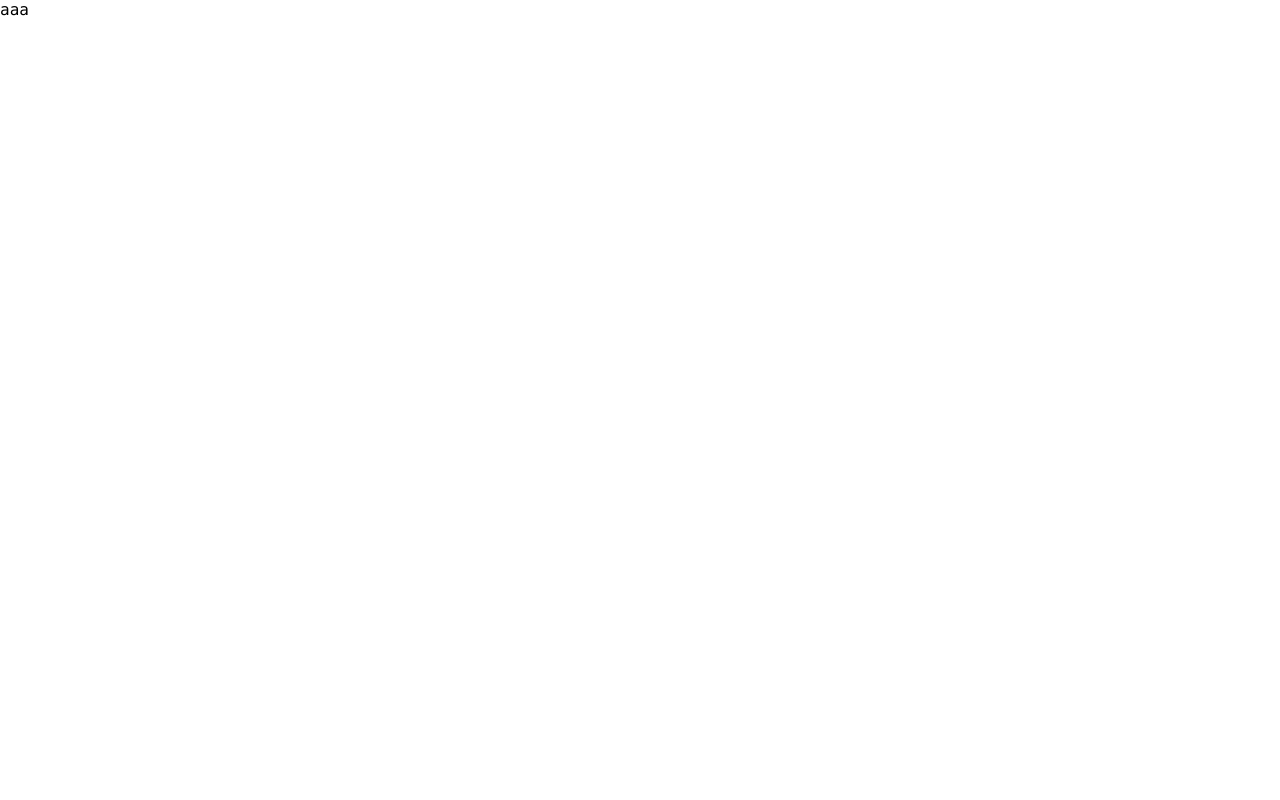
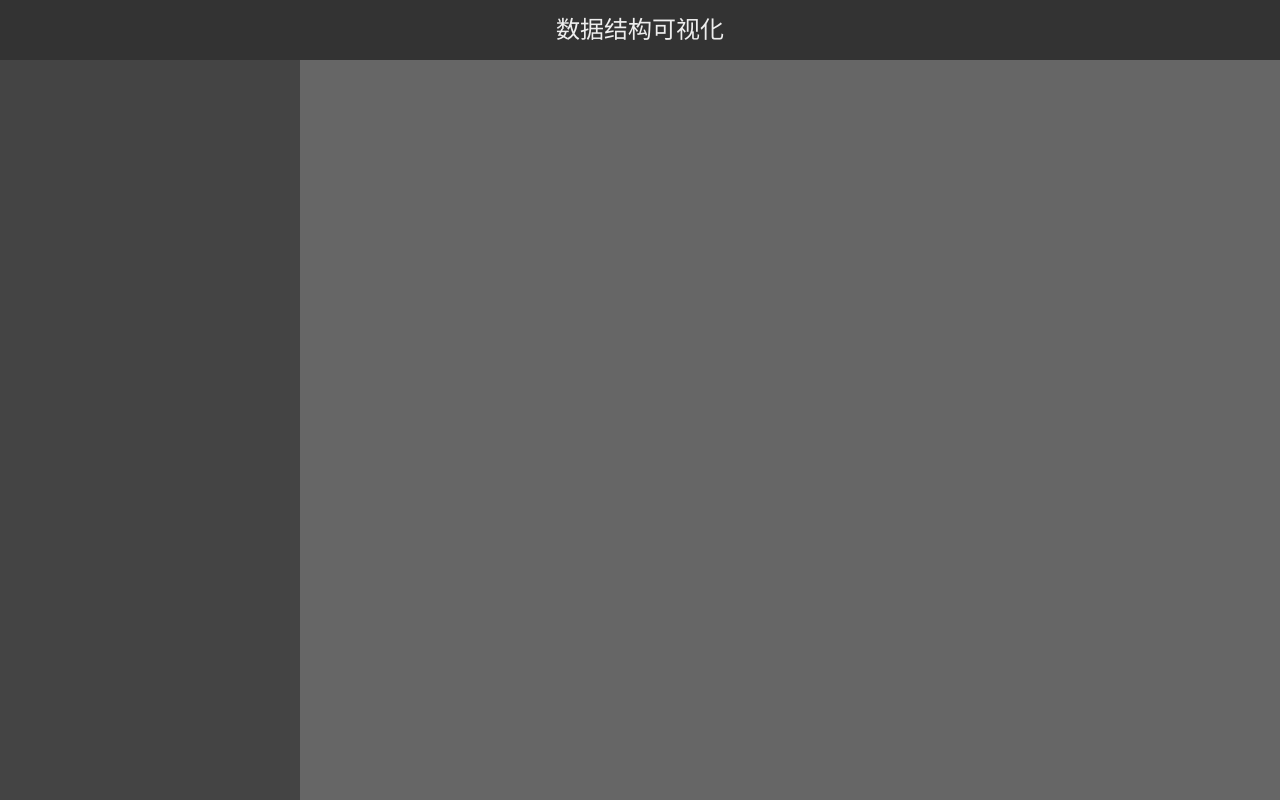
Before and after one commit to 60rzvvbj/Data-structure-visualization, a Vue app: page /project in a window 1280 px wide. Built offline with nearby package versions, Linux system fonts and the light colour scheme; the HTML template or start-up script is replaced by a standard one.

Commit message:
feat: init ElementPanel

```diff
--- /dev/null
+++ b/src/components/header/Header.vue
@@ -0,0 +1,38 @@
+<template>
+	<div class="headerRoot">
+		<div class="left"></div>
+		<div class="center">数据结构可视化</div>
+		<div class="right"></div>
+	</div>
+</template>
+
+<script lang="js">
+
+export default {
+	name: 'Header',
+	setup() {
+		let msg = 'aaa';
+		return {
+			msg
+		};
+	}
+};
+</script>
+
+<style scoped>
+.headerRoot {
+	--header-height: 60px;
+	width: 100%;
+	height: var(--header-height);
+	background-color: #333;
+}
+
+.headerRoot .center {
+	margin: auto;
+	width: 200px;
+	font-size: 24px;
+	text-align: center;
+	line-height: var(--header-height);
+	color: #eee;
+}
+</style>
--- /dev/null
+++ b/src/views/project/ElementPanel/ElementPanel.vue
@@ -0,0 +1,23 @@
+<template>
+	<div class="elememtPanelRoot">
+	</div>
+</template>
+
+<script lang="js">
+
+export default {
+	name: 'ElementPanel',
+	setup() {
+		return {
+		};
+	}
+};
+</script>
+
+<style scoped>
+.elememtPanelRoot {
+	width: 100%;
+	height: 100%;
+	background-color: #444;
+}
+</style>
--- a/src/views/project/Project.vue
+++ b/src/views/project/Project.vue
@@ -1,21 +1,44 @@
 <template>
-	<div>
-		{{ msg }}
+	<div class="projectRoot">
+		<Header></Header>
+		<div class="content">
+			<element-panel class="elementPanel"></element-panel>
+		</div>
 	</div>
 </template>
 
 <script lang="js">
+import ElementPanel from "./ElementPanel/ElementPanel.vue";
+import Header from '@/components/header/Header.vue';
 
 export default {
 	name: 'Project',
+	components: {
+		ElementPanel,
+		Header
+	},
 	setup() {
-		let msg = 'aaa';
 		return {
-			msg
 		};
 	}
 };
 </script>
 
 <style scoped>
+.projectRoot {
+	display: flex;
+	flex-flow: column nowrap;
+	width: 100%;
+	height: 100%;
+	background-color: #666;
+}
+
+.projectRoot .content {
+	flex: 1;
+
+}
+
+.projectRoot .elementPanel {
+	width: 300px;
+}
 </style>
```
